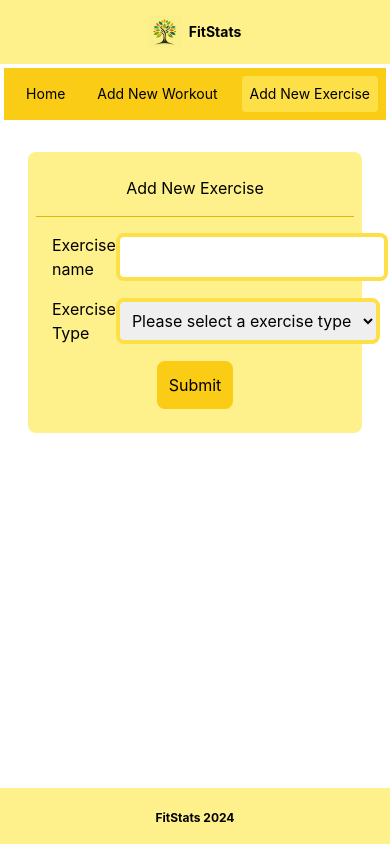
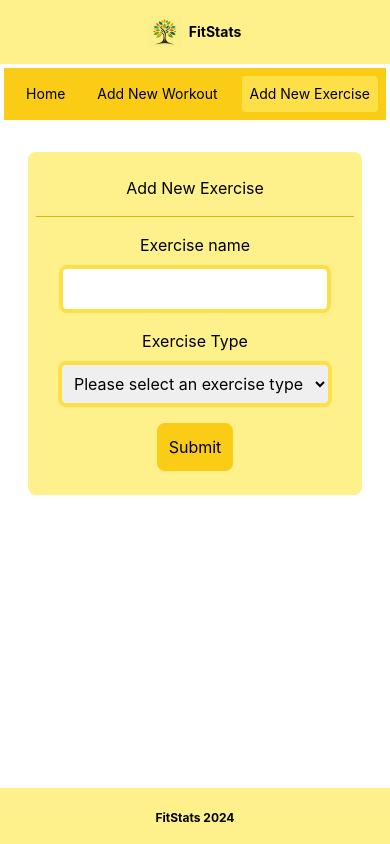
Before and after one commit to pankajmohan/fitstats, a React (Create React App) app: page /addexercises in a window 390 px wide. Built offline with nearby package versions, Linux system fonts and the light colour scheme.

Commit message:
add new exercise ui changes

```diff
--- a/src/App.css
+++ b/src/App.css
@@ -14,6 +14,13 @@
 }
 
 .nav-bar-link.active{
+  @apply bg-yellow-300;
+}
+/* styles.css */
+.custom-option {
+  @apply bg-yellow-200 text-yellow-700;
+}
+.custom-option:hover {
   @apply bg-yellow-300;
 }
 
--- a/src/components/Addnewexercise.js
+++ b/src/components/Addnewexercise.js
@@ -1,29 +1,30 @@
 import Exercises from "./exercises.json";
+
 function Addnewexercise() {
     return (
-        <div className="grid grid-cols-12 m-3 gap-4">
-            <div className="bg-yellow-200 col-span-12 p-2 m-4 rounded-lg divide-y divide-solid divide-yellow-500">
+        <div className="grid grid-cols-1 md:grid-cols-12 m-3 gap-4">
+            <div className="bg-yellow-200 col-span-1 md:col-span-12 p-2 m-4 rounded-lg divide-y divide-solid divide-yellow-500">
                 <h1 className="text-center p-4"> Add New Exercise</h1>
                 <form>
                     <div className="px-4">
-                        <div className="flex items-center my-4">
-                            <label className="w-1/4">Exercise name</label>
+                        <div className="flex flex-col md:flex-row items-center my-4">
+                            <label className="w-full md:w-1/4 mb-2 md:mb-0 flex justify-center">Exercise name</label>
                             <input type="text" name="exercisename" className="border-4 border-yellow-300 flex-grow p-2 hover:border-yellow-500 focus:border-yellow-500 focus:outline-none rounded-lg px-2" />
                         </div>
-                        <div className="flex items-center">
-                            <label className="w-1/4">Exercise Type</label>
-                            <select type="text" name="exercisetype" className="border-4 border-yellow-300 flex-grow p-2 hover:border-yellow-500 focus:border-yellow-500 focus:outline-none rounded-lg px-2">
-                                <option value="">Please select a exercise type</option>
-                                <option value="Chest">Chest</option>
-                                <option value="Back">Back</option>
-                                <option value="Shoulders">Shoulders</option>
-                                <option value="Arms">Arms</option>
-                                <option value="Core">Core</option>
-                                <option value="legs">legs</option>
+                        <div className="flex flex-col md:flex-row items-center">
+                            <label className="w-full md:w-1/4 mb-2 md:mb-0 flex justify-center">Exercise Type</label>
+                            <select name="exercisetype" className="border-4 border-yellow-300 flex-grow p-2 hover:border-yellow-500 focus:border-yellow-500 focus:outline-none rounded-lg px-2">
+                                <option value="" className="custom-option">Please select an exercise type</option>
+                                <option value="Chest" className="custom-option">Chest</option>
+                                <option value="Back" className="custom-option">Back</option>
+                                <option value="Shoulders" className="custom-option">Shoulders</option>
+                                <option value="Arms" className="custom-option">Arms</option>
+                                <option value="Core" className="custom-option">Core</option>
+                                <option value="legs" className="custom-option">Legs</option>
                             </select>
                         </div>
                         <div className="flex items-center text-center justify-center m-4">
-                            <button className="rounded-lg border-4  border-yellow-400 bg-yellow-400 p-2">Submit</button>
+                            <button className="rounded-lg border-4 border-yellow-400 bg-yellow-400 p-2">Submit</button>
                         </div>
                     </div>
                 </form>
```
